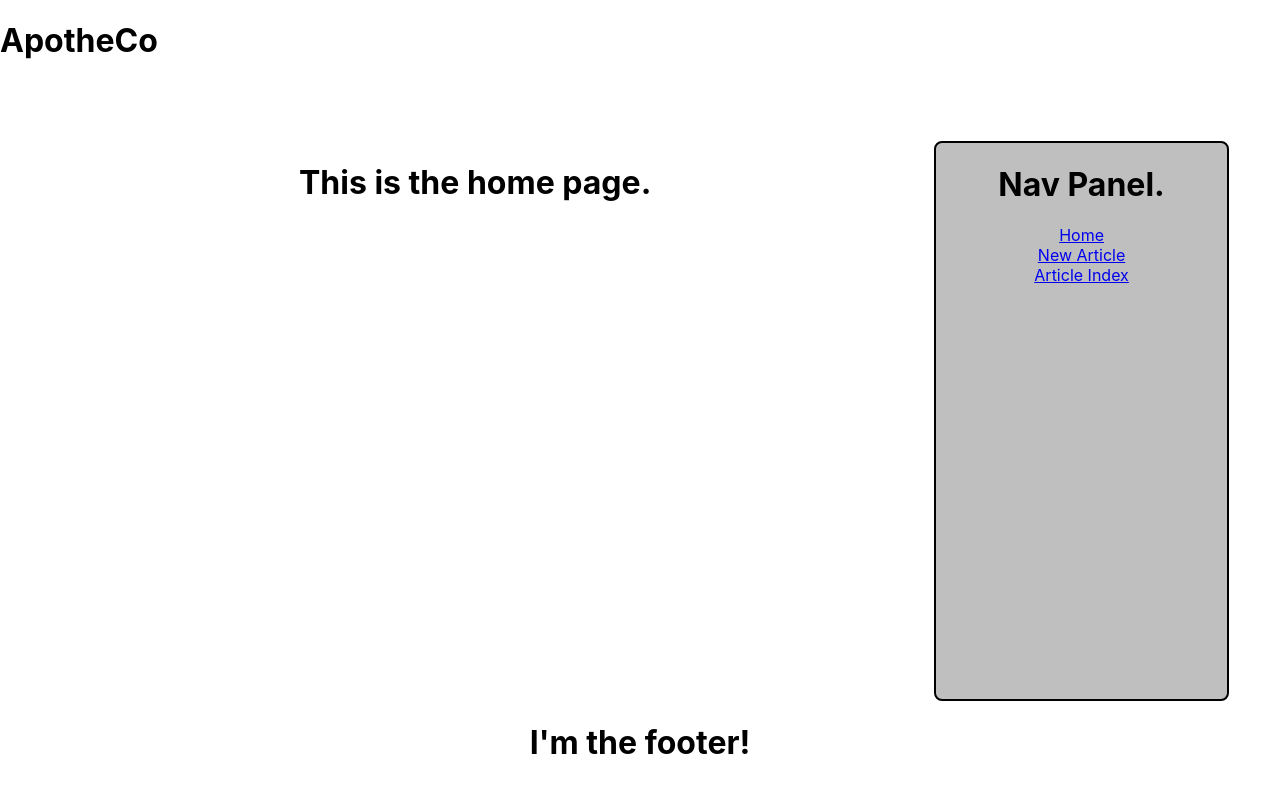
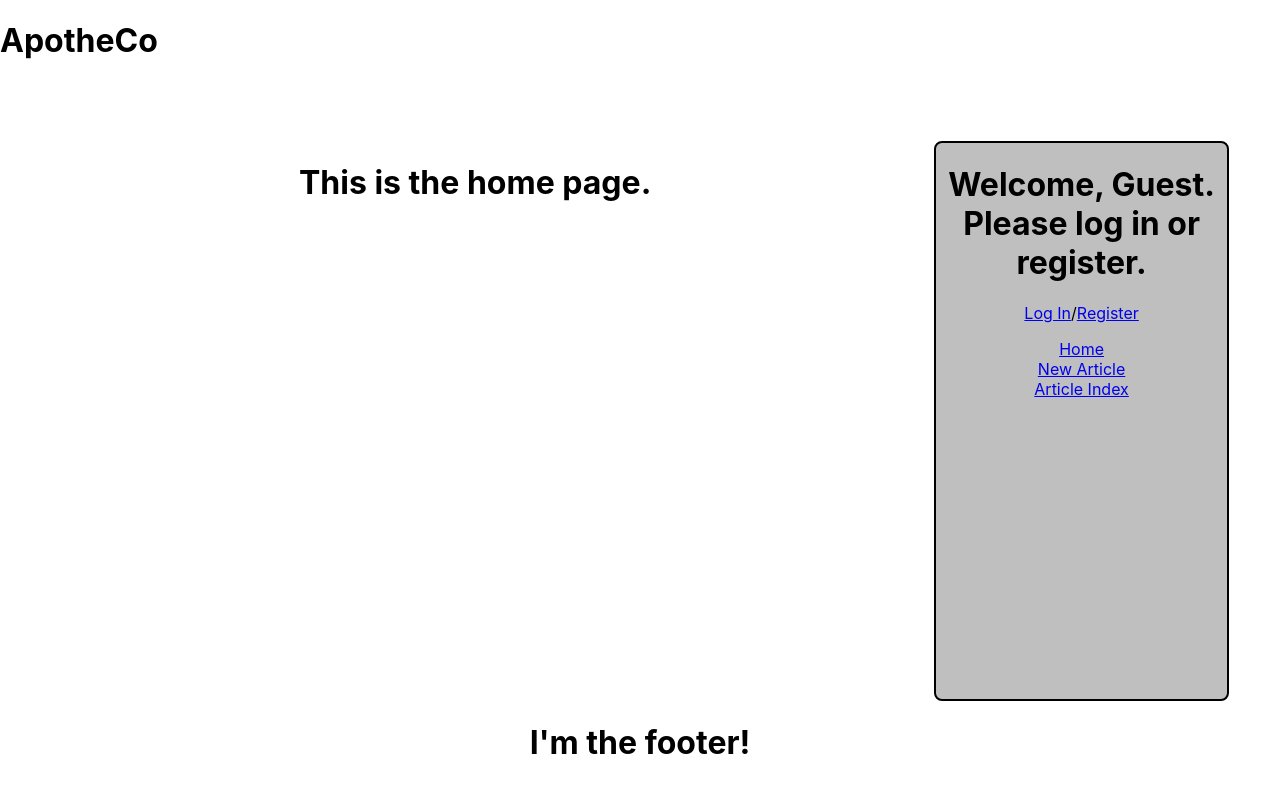
Before and after one commit to Aiuner/ApotheCo, a React (Create React App) app in the folder client/: page / in a window 1280 px wide. Shown: the top 792 px of the page. Built offline with nearby package versions, Linux system fonts and the light colour scheme.

Commit message:
Fixed rails routing error in logging in for authentication. Log-in correctly passes down to CurrentUser component through Layout and Navigation component.

```diff
--- a/client/src/components/CurrentUser.jsx
+++ b/client/src/components/CurrentUser.jsx
@@ -0,0 +1,24 @@
+import React from 'react';
+import { Link } from 'react-router-dom';
+
+export default function CurrentUser(props) {
+  const { currentUser, handleLogout } = props;
+
+  return (
+    <>
+      {
+        currentUser ?
+        <>
+          <img src={currentUser.profile_img} classname="pfp" />
+          <h1 classname="current-user">{currentUser.username}</h1>
+          <button onClick={handleLogout}>Log Out</button>
+        </>
+        :
+        <>
+          <h1 classname="current-user">Welcome, Guest. Please log in or register.</h1>
+          <span><Link to='/login'>Log In</Link>/<Link to='/register'>Register</Link></span>
+        </>
+      }
+    </>
+  );
+}
--- a/client/src/components/Navigation.jsx
+++ b/client/src/components/Navigation.jsx
@@ -1,13 +1,17 @@
 import React from 'react';
 import { NavLink } from 'react-router-dom';
 
+import CurrentUser from './CurrentUser.jsx';
+
 import './styles/Navigation.css'
 
-export default function Navigation() {
+export default function Navigation(props) {
+  const { currentUser, handleLogout } = props;
   return (
     <div className="nav">
-      <h1>Nav Panel.</h1>
-
+      <CurrentUser
+        currentUser={currentUser}
+        handleLogout={handleLogout} />
       <ul>
         <li className="page-links">
           <NavLink exact to="/">Home</NavLink>
@@ -18,6 +22,15 @@ export default function Navigation() {
         <li className="page-links">
           <NavLink to="/articles/index">Article Index</NavLink>
         </li>
+        { currentUser &&
+          <>
+            <li className="page-links">
+              <NavLink to="/404">DummyLink</NavLink>
+            </li>
+            <li className="page-links">
+              <NavLink to="/404">DummyLink</NavLink>
+            </li>
+          </>}
       </ul>
     </div>
   );
--- a/client/src/layouts/Layout.css
+++ b/client/src/layouts/Layout.css
@@ -1,4 +1,5 @@
 header {
+  padding-top: 0;
   height: 15vh;
 }
 
--- a/client/src/layouts/Layout.jsx
+++ b/client/src/layouts/Layout.jsx
@@ -15,7 +15,9 @@ export default function Layout(props) {
           {props.children}
         </div>
         <div className="nav-panel">
-          <Navigation />
+          <Navigation
+            currentUser={props.currentUser}
+            handleLogout={props.handleLogout} />
         </div>
       </main>
       <footer>
```
Also changed, not shown: 1 other file (tests, documents, lock files or other folders).
